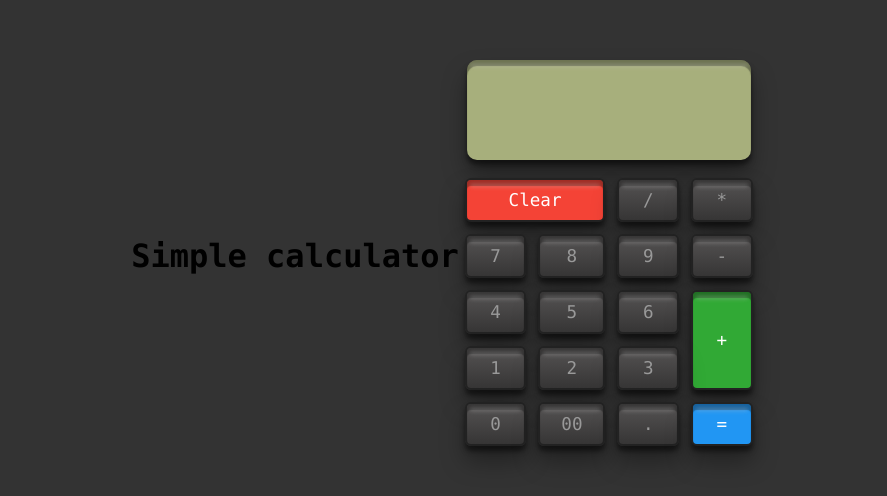
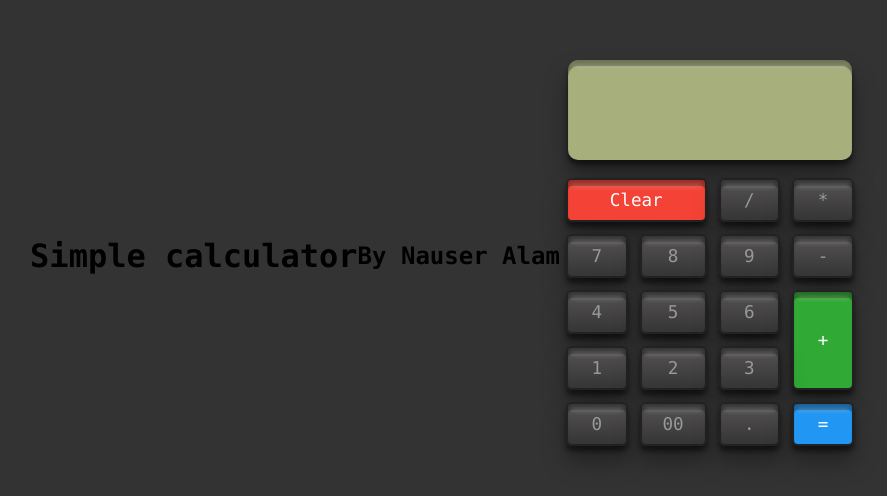
Before and after one commit to Nauser-Alam/CODESOFT, a plain HTML site: page 3D CALCULATOR/index.html in a window 1280 px wide. Shown: the part 144-640 px from the top of the page, without its empty margins (195-1082 px from the left). Drawn offline with Linux system fonts and the light colour scheme.

Commit message:
updating header texts-By Nauser Alam

```diff
--- a/3D CALCULATOR/index.html
+++ b/3D CALCULATOR/index.html
@@ -10,6 +10,7 @@
 </head>
 <body>
     <h1>Simple calculator</h1>
+    <h2>By Nauser Alam</h2>
     <div class="calculator">
         <div class="buttons">
     <h2 id="value"> </h2>
```
